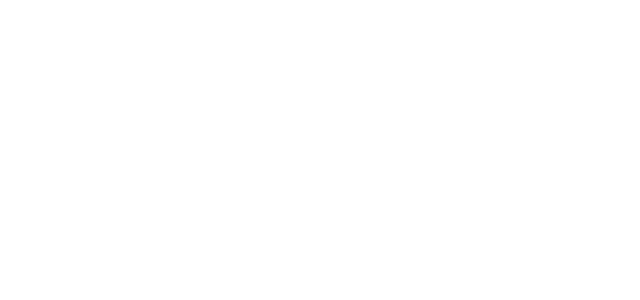
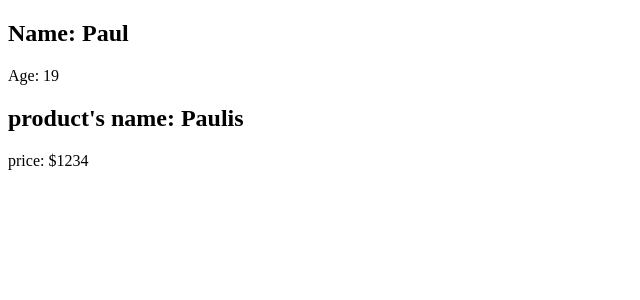
Before and after one commit to pauljustinchristopher/react-practice, a React (Vite) app: page / in a window 1280 px wide. Shown: the top 300 px of the page, without its empty margins (0-640 px from the left). Built offline with nearby package versions, Linux system fonts and the light colour scheme.

Commit message:
Just trying

```diff
--- a/src/App.jsx
+++ b/src/App.jsx
@@ -1,9 +1,12 @@
-import userList from "./userList";
+import Product from "./component/Product";
+import Person from "./Person";
+
 
 const App = () => {
   return (
     <div>
-      <userList />
+      <Person name="Paul" age={19} />
+      <Product name="Paulis" price={1234}/>
     </div>
   );
 
--- /dev/null
+++ b/src/Person.jsx
@@ -0,0 +1,12 @@
+import React from 'react'
+
+const Person = (props) => {
+  return (
+    <div>
+      <h2>Name: {props.name}</h2>
+      <p>Age: {props.age}</p>
+    </div>
+  )
+}
+
+export default Person
--- /dev/null
+++ b/src/component/Product.jsx
@@ -0,0 +1,12 @@
+import React from 'react'
+
+const Product = ({name, price}) => {
+  return (
+    <div>
+      <h2>product's name: {name}</h2>
+      <p>price: ${price}</p>
+    </div>
+  )
+}
+
+export default Product
--- a/src/userList.jsx
+++ /dev/null
@@ -1,23 +0,0 @@
-import React from 'react'
-
-const userList = () => {
-     const users = [
-        {id: 1, name: "Alice", age: 23},
-        {id: 2, name: "Love",  age: 20},
-        {id: 3, name: "Israel", age: 45},
-    ];
-  return (
-    <div>
-      {users.map(user => {
-        <div key={user.id}>
-            <h1>Name: {user.name}</h1>
-            <h1>Age: {user.age}</h1>
-        </div>
-
-      })}
-
-    </div>
-  )
-}
-
-export default userList;
```
Also changed, not shown: src/ProductList.jsx (deleted, +0 -21 lines).
